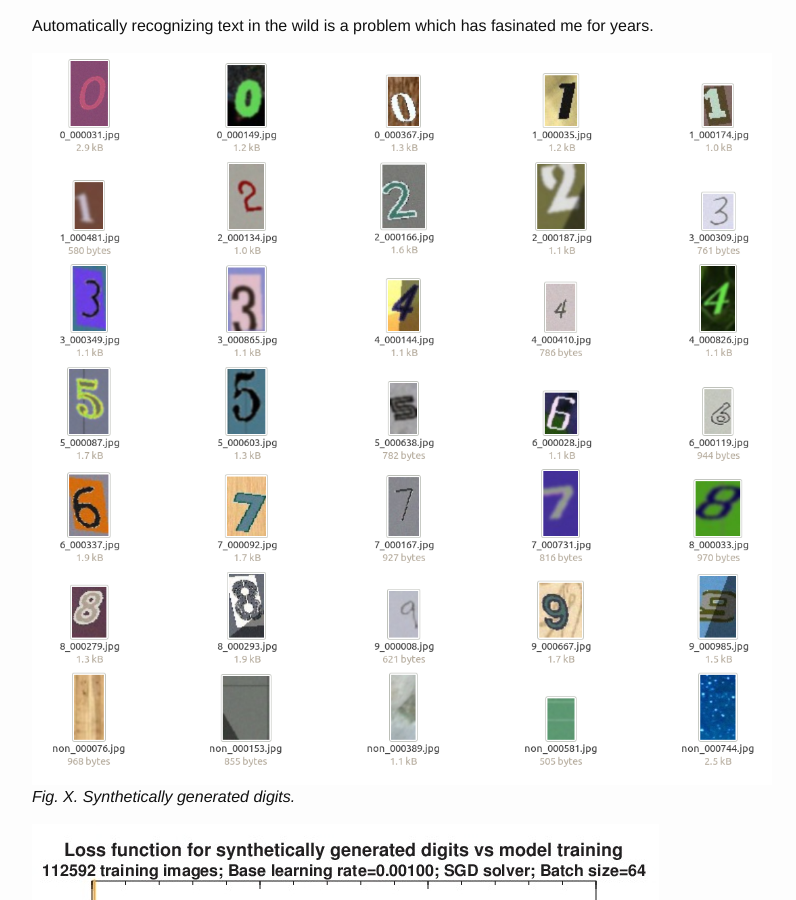
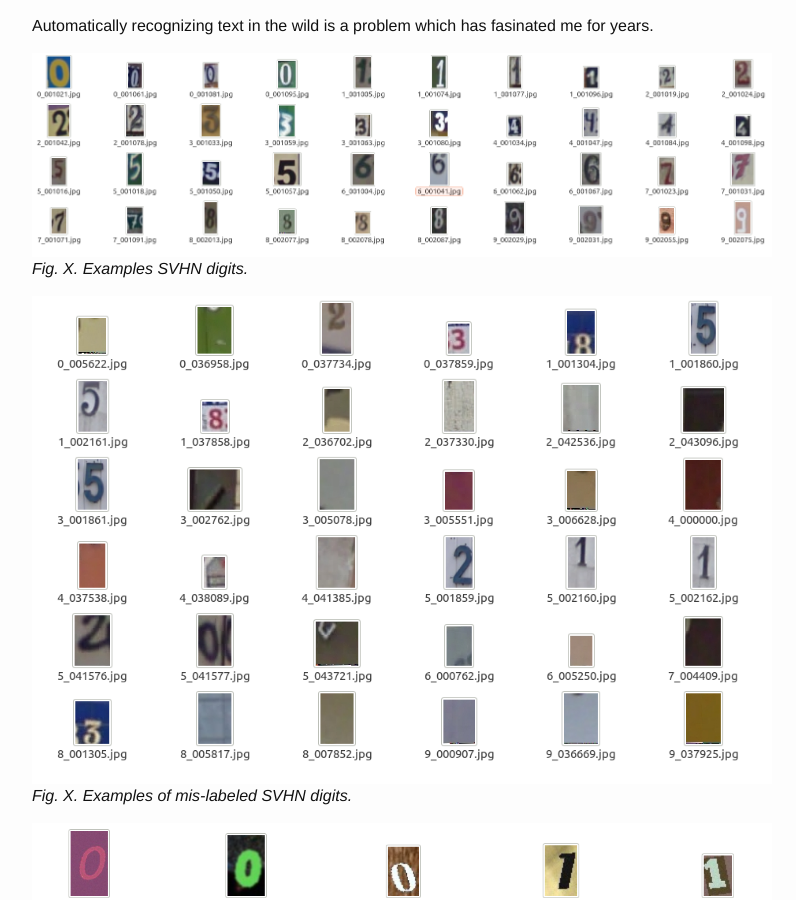
Before and after one commit to PeterCho/blog, a Jekyll site: the page built from _posts/2016-02-21-cvml.markdown, in a window 1280 px wide and 900 px high, scrolled down 270 px. Shown: the whole window, without its empty margins (238-1034 px from the left). Built offline with Jekyll 4.4.1, drawn with Linux system fonts in a browser that asks for light colours.

Commit message:
Added examples of SVHN digits to images

```diff
--- a/_posts/2016-02-21-cvml.markdown
+++ b/_posts/2016-02-21-cvml.markdown
@@ -10,6 +10,11 @@ Automatically recognizing text in the wild is a problem which has fasinated
 me for years.
 
 
+![Digits]({{ site.url }}/blog/images/digit_recog/svhn_digit_examples.png)
+*Fig. X.  Examples SVHN digits.*
+
+![Digits]({{ site.url }}/blog/images/digit_recog/bad_svhn_labels.png)
+*Fig. X.  Examples of mis-labeled SVHN digits.*
 
 ![Digits]({{ site.url }}/blog/images/digit_recog/synthesized_digits.png)
 *Fig. X.  Synthetically generated digits.*
```
Also changed, not shown: images/digit_recog/svhn_digit_examples.png (added).
